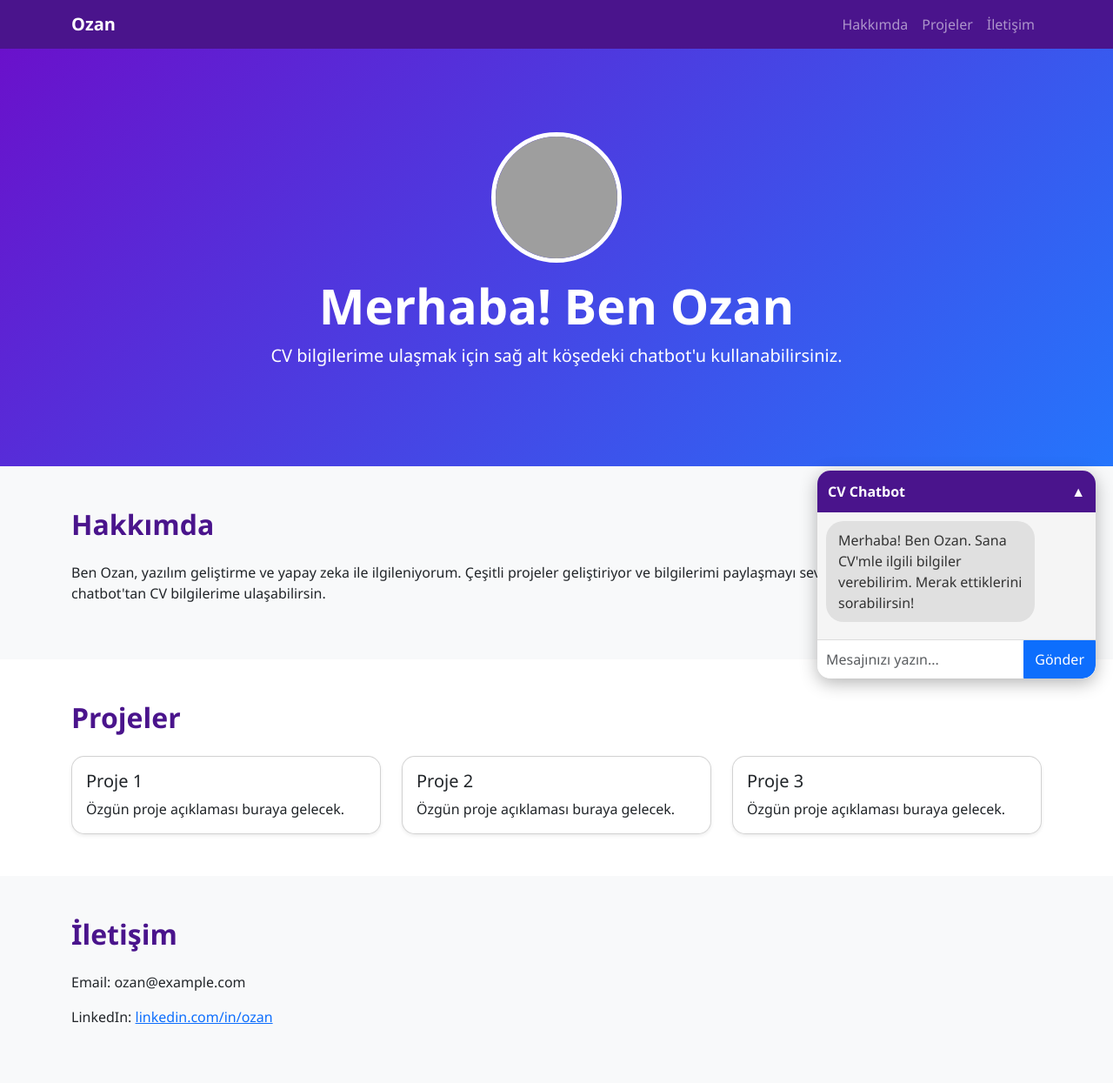
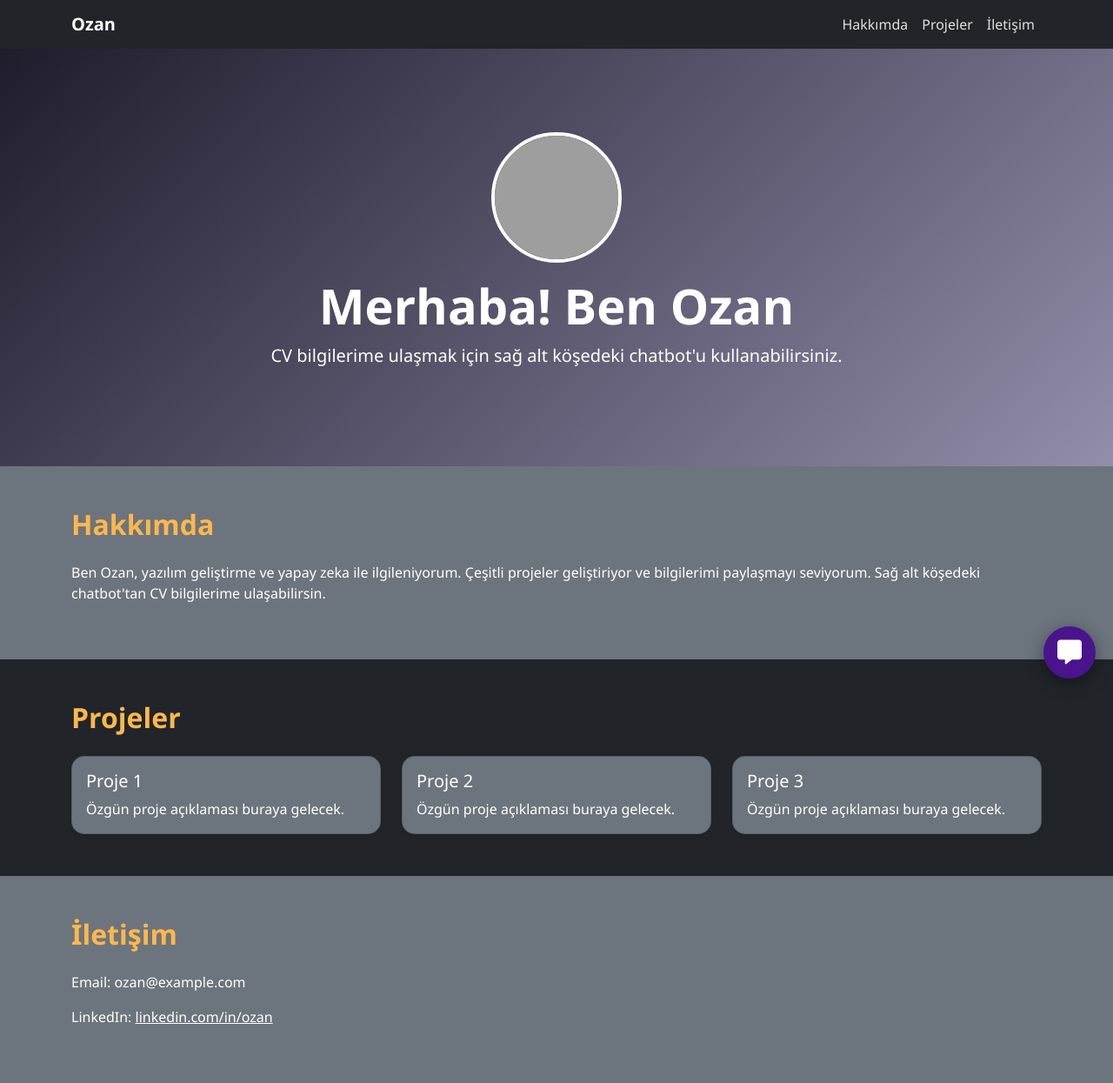
Before and after one commit to ozanbelkeci/cvchatbot, a FastAPI app: page / in a window 1280 px wide. Shown: the whole page at 87% size. Run offline with FastAPI, Linux system fonts and the light colour scheme; grey boxes are pictures that could not be loaded.

Commit message:
change front3

```diff
--- a/static/css/style.css
+++ b/static/css/style.css
@@ -2,12 +2,19 @@
 body {
     font-family: 'Segoe UI', Tahoma, Geneva, Verdana, sans-serif;
     scroll-behavior: smooth;
+    background-color: #121212;
+    color: #e0e0e0;
+}
+
+/* Navbar */
+.navbar-dark .navbar-nav .nav-link {
+    color: #e0e0e0;
 }
 
 /* Hero section */
 .hero {
     height: 60vh;
-    background: linear-gradient(135deg, #6a11cb, #2575fc);
+    background: linear-gradient(135deg, #1f1c2c, #928dab);
     flex-direction: column;
 }
 
@@ -15,13 +22,13 @@ body {
     width: 150px;
     height: 150px;
     object-fit: cover;
-    border: 5px solid white;
+    border: 4px solid #fff;
 }
 
 /* Section başlıkları */
 h2 {
     font-weight: 700;
-    color: #4a148c;
+    color: #ffb74d;
 }
 
 /* Project cards */
@@ -32,37 +39,61 @@ h2 {
 
 .project-card:hover {
     transform: translateY(-5px);
-    box-shadow: 0 10px 25px rgba(0,0,0,0.2);
+    box-shadow: 0 10px 25px rgba(0,0,0,0.5);
+}
+
+/* Chatbot Icon */
+#chatbot-icon {
+    position: fixed;
+    bottom: 20px;
+    right: 20px;
+    width: 60px;
+    height: 60px;
+    background-color: #4a148c;
+    border-radius: 50%;
+    display: flex;
+    align-items: center;
+    justify-content: center;
+    color: white;
+    font-size: 28px;
+    cursor: pointer;
+    box-shadow: 0 5px 20px rgba(0,0,0,0.4);
+    z-index: 1000;
 }
 
 /* Chatbot container */
 #chatbot-container {
     position: fixed;
-    bottom: 20px;
+    bottom: 90px;
     right: 20px;
-    width: 320px;
-    border-radius: 15px;
-    box-shadow: 0 5px 20px rgba(0,0,0,0.3);
+    width: 350px;
+    height: 500px;
+    border-radius: 20px;
+    box-shadow: 0 5px 25px rgba(0,0,0,0.5);
     overflow: hidden;
+    display: none;
+    flex-direction: column;
     font-family: 'Segoe UI', sans-serif;
+    background-color: #1f1f1f;
     z-index: 1000;
 }
 
+/* Header */
 #chatbot-header {
     background-color: #4a148c;
     color: white;
-    padding: 12px;
-    cursor: pointer;
+    padding: 14px;
     display: flex;
     justify-content: space-between;
     font-weight: 600;
 }
 
+/* Chat body */
 #chatbot-body {
     display: flex;
     flex-direction: column;
-    background-color: #f5f5f5;
-    max-height: 400px;
+    flex: 1;
+    padding: 10px;
 }
 
 .chat-box {
@@ -73,9 +104,9 @@ h2 {
 
 .message {
     margin-bottom: 10px;
-    padding: 10px 14px;
-    border-radius: 20px;
-    max-width: 80%;
+    padding: 12px 16px;
+    border-radius: 25px;
+    max-width: 75%;
     word-wrap: break-word;
 }
 
@@ -86,23 +117,26 @@ h2 {
 }
 
 .bot-message {
-    background-color: #e0e0e0;
-    color: #333;
+    background-color: #333;
+    color: #fff;
     align-self: flex-start;
 }
 
 .input-group {
     display: flex;
-    border-top: 1px solid #ddd;
+    border-top: 1px solid #555;
 }
 
 .input-group input {
     flex: 1;
     border: none;
-    border-radius: 0 0 0 15px;
-    padding: 10px;
+    border-radius: 0 0 0 20px;
+    padding: 12px;
+    background-color: #2c2c2c;
+    color: #fff;
 }
 
 .input-group button {
-    border-radius: 0 0 15px 0;
+    border-radius: 0 0 20px 0;
+    border: none;
 }
--- a/templates/index.html
+++ b/templates/index.html
@@ -6,11 +6,12 @@
     <title>Ozan'ın CV Chatbotu</title>
     <link href="https://cdn.jsdelivr.net/npm/bootstrap@5.3.2/dist/css/bootstrap.min.css" rel="stylesheet">
     <link rel="stylesheet" href="/static/css/style.css">
+    <link rel="stylesheet" href="https://cdnjs.cloudflare.com/ajax/libs/font-awesome/6.4.0/css/all.min.css">
 </head>
 <body>
 
 <!-- Navbar -->
-<nav class="navbar navbar-expand-lg navbar-dark" style="background-color: #4a148c;">
+<nav class="navbar navbar-expand-lg navbar-dark bg-dark">
     <div class="container">
         <a class="navbar-brand fw-bold" href="#">Ozan</a>
         <button class="navbar-toggler" type="button" data-bs-toggle="collapse" data-bs-target="#navbarNav">
@@ -36,20 +37,20 @@
 </section>
 
 <!-- About Section -->
-<section id="about" class="py-5 bg-light">
+<section id="about" class="py-5 bg-secondary text-white">
     <div class="container">
         <h2 class="mb-4">Hakkımda</h2>
-        <p>Ben Ozan, yazılım geliştirme ve yapay zeka ile ilgileniyorum. Çeşitli projeler geliştiriyor ve bilgilerimi paylaşmayı seviyorum. İstersen sağ alt köşedeki chatbot'tan CV bilgilerime ulaşabilirsin.</p>
+        <p>Ben Ozan, yazılım geliştirme ve yapay zeka ile ilgileniyorum. Çeşitli projeler geliştiriyor ve bilgilerimi paylaşmayı seviyorum. Sağ alt köşedeki chatbot'tan CV bilgilerime ulaşabilirsin.</p>
     </div>
 </section>
 
 <!-- Projects Section -->
-<section id="projects" class="py-5">
+<section id="projects" class="py-5 bg-dark text-white">
     <div class="container">
         <h2 class="mb-4">Projeler</h2>
         <div class="row g-4">
             <div class="col-md-4">
-                <div class="card project-card h-100 shadow-sm">
+                <div class="card project-card h-100 bg-secondary text-white shadow-sm">
                     <div class="card-body">
                         <h5 class="card-title">Proje 1</h5>
                         <p class="card-text">Özgün proje açıklaması buraya gelecek.</p>
@@ -57,7 +58,7 @@
                 </div>
             </div>
             <div class="col-md-4">
-                <div class="card project-card h-100 shadow-sm">
+                <div class="card project-card h-100 bg-secondary text-white shadow-sm">
                     <div class="card-body">
                         <h5 class="card-title">Proje 2</h5>
                         <p class="card-text">Özgün proje açıklaması buraya gelecek.</p>
@@ -65,7 +66,7 @@
                 </div>
             </div>
             <div class="col-md-4">
-                <div class="card project-card h-100 shadow-sm">
+                <div class="card project-card h-100 bg-secondary text-white shadow-sm">
                     <div class="card-body">
                         <h5 class="card-title">Proje 3</h5>
                         <p class="card-text">Özgün proje açıklaması buraya gelecek.</p>
@@ -77,17 +78,21 @@
 </section>
 
 <!-- Contact Section -->
-<section id="contact" class="py-5 bg-light">
+<section id="contact" class="py-5 bg-secondary text-white">
     <div class="container">
         <h2 class="mb-4">İletişim</h2>
         <p>Email: ozan@example.com</p>
-        <p>LinkedIn: <a href="#">linkedin.com/in/ozan</a></p>
+        <p>LinkedIn: <a href="#" class="text-white">linkedin.com/in/ozan</a></p>
     </div>
 </section>
 
-<!-- Chatbot (Açılır/Kapanır) -->
+<!-- Chatbot Icon & Container -->
+<div id="chatbot-icon" onclick="toggleChat()">
+    <i class="fas fa-comment-alt"></i>
+</div>
+
 <div id="chatbot-container">
-    <div id="chatbot-header" onclick="toggleChat()">
+    <div id="chatbot-header">
         <span>CV Chatbot</span>
         <span id="chatbot-toggle">&#9650;</span>
     </div>
@@ -104,15 +109,10 @@
 <script src="/static/js/app.js"></script>
 <script>
 function toggleChat() {
-    const body = document.getElementById("chatbot-body");
-    const toggle = document.getElementById("chatbot-toggle");
-    if (body.style.display === "none" || !body.style.display) {
-        body.style.display = "flex";
-        toggle.innerHTML = "&#9650;";
-    } else {
-        body.style.display = "none";
-        toggle.innerHTML = "&#9660;";
-    }
+    const container = document.getElementById("chatbot-container");
+    const icon = document.getElementById("chatbot-icon");
+    container.style.display = container.style.display === "flex" ? "none" : "flex";
+    icon.style.display = container.style.display === "flex" ? "none" : "flex";
 }
 </script>
 </body>
```
